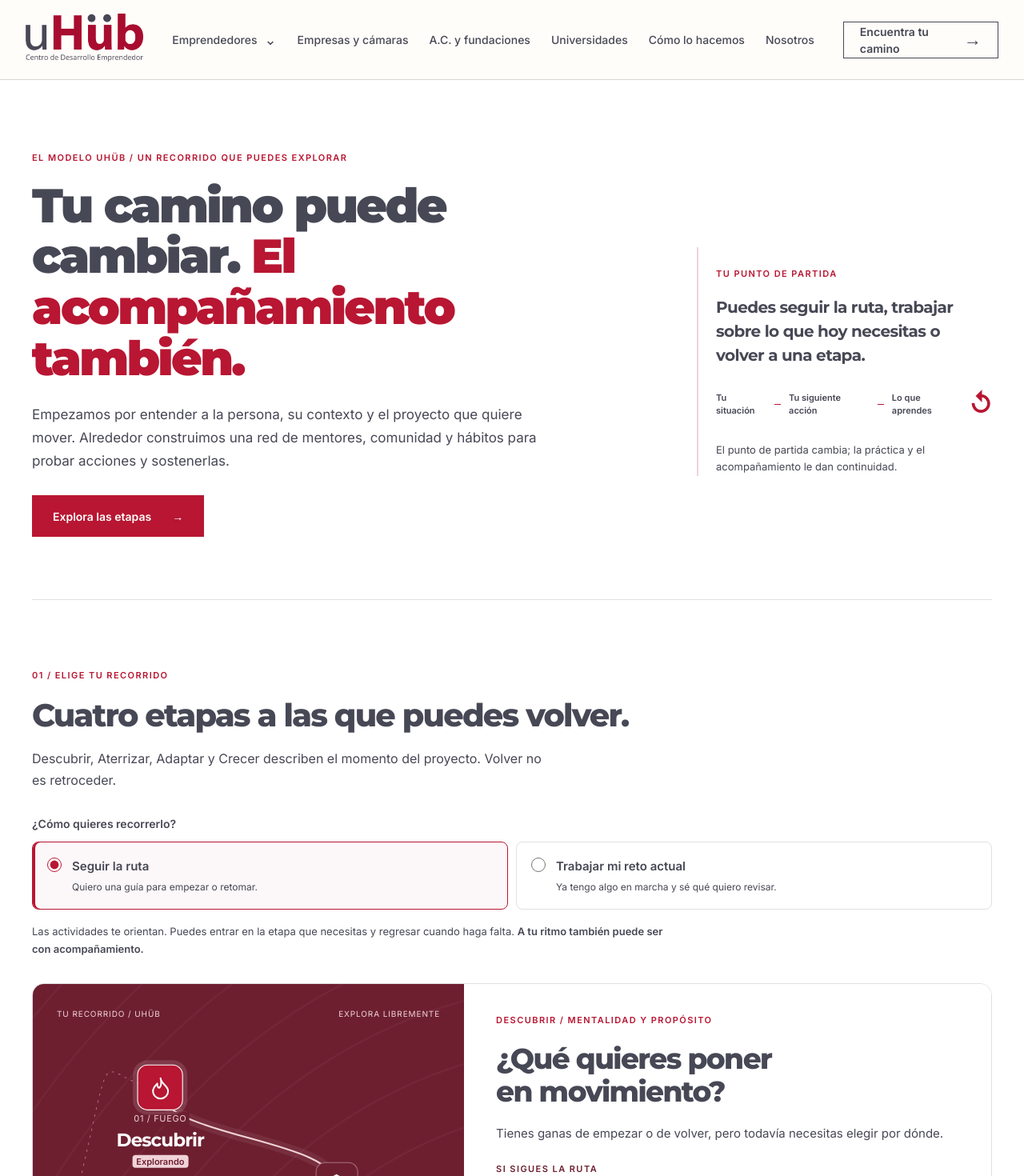
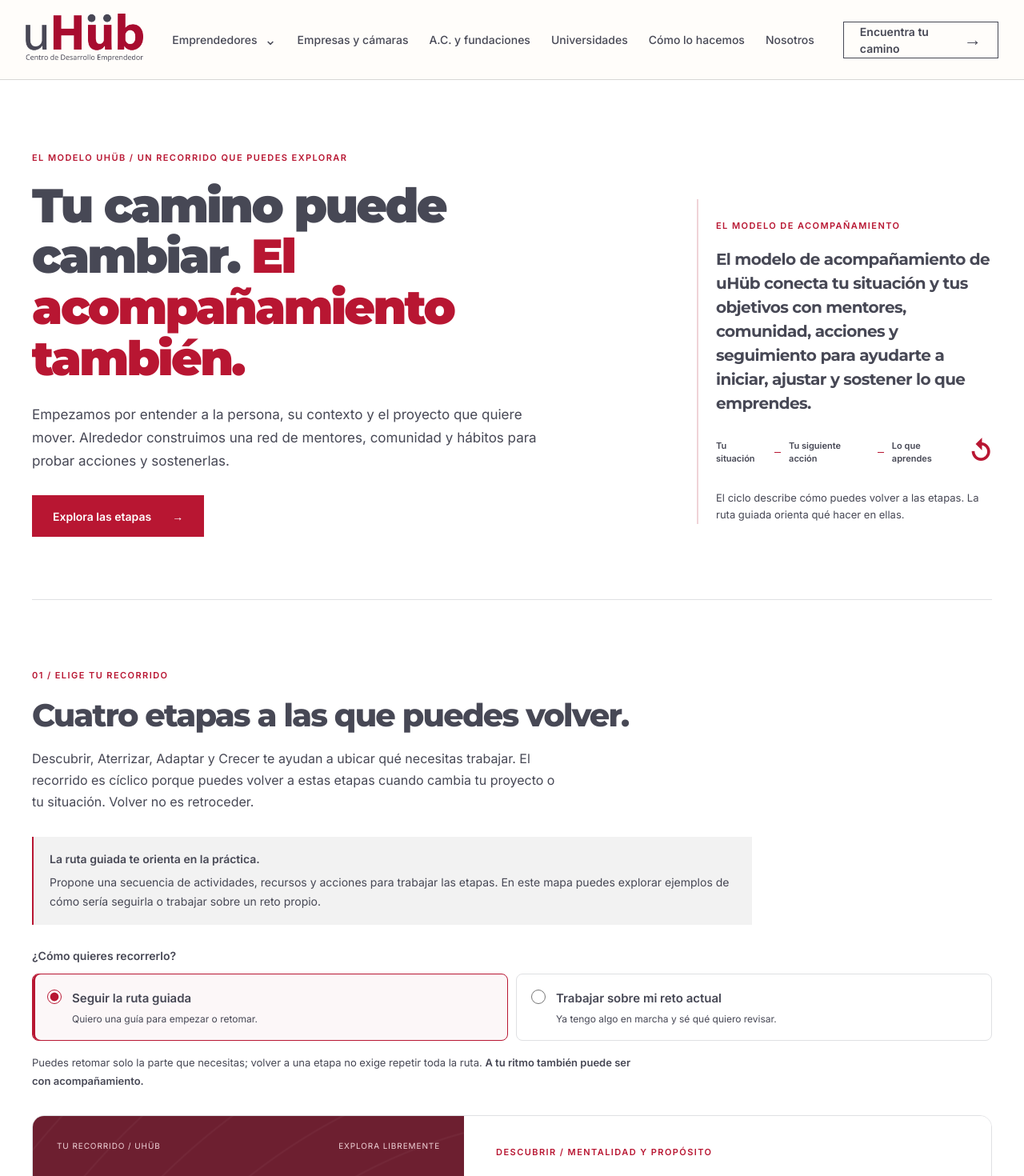
Before and after one commit to campillojesus-bot/uhub_mx_web, a Next.js app: page /como-lo-hacemos in a window 1280 px wide. Shown: the top 1470 px of the page at 80% size. Built offline with nearby package versions, Linux system fonts and the light colour scheme.

Commit message:
Distinguir modelo de acompañamiento, ciclo y ruta guiada

```diff
--- a/src/app/como-lo-hacemos/journey-explorer.tsx
+++ b/src/app/como-lo-hacemos/journey-explorer.tsx
@@ -27,16 +27,17 @@
   }
 
   return <section className="jr-section jr-explorer" id="etapas" aria-labelledby="journey-heading">
-    <div className="jr-section-heading"><p className="jr-eyebrow">01 / Elige tu recorrido</p><h2 id="journey-heading">Cuatro etapas a las que puedes volver.</h2><p>Descubrir, Aterrizar, Adaptar y Crecer describen el momento del proyecto. Volver no es retroceder.</p></div>
+    <div className="jr-section-heading"><p className="jr-eyebrow">01 / Elige tu recorrido</p><h2 id="journey-heading">Cuatro etapas a las que puedes volver.</h2><p>Descubrir, Aterrizar, Adaptar y Crecer te ayudan a ubicar qué necesitas trabajar. El recorrido es cíclico porque puedes volver a estas etapas cuando cambia tu proyecto o tu situación. Volver no es retroceder.</p></div>
+    <div className="jr-route-definition"><strong>La ruta guiada te orienta en la práctica.</strong><p>Propone una secuencia de actividades, recursos y acciones para trabajar las etapas. En este mapa puedes explorar ejemplos de cómo sería seguirla o trabajar sobre un reto propio.</p></div>
     <fieldset className="jr-mode-picker"><legend>¿Cómo quieres recorrerlo?</legend>
       <div className="jr-mode-options">{([
-        ["route", "Seguir la ruta", "Quiero una guía para empezar o retomar."],
-        ["challenge", "Trabajar mi reto actual", "Ya tengo algo en marcha y sé qué quiero revisar."],
+        ["route", "Seguir la ruta guiada", "Quiero una guía para empezar o retomar."],
+        ["challenge", "Trabajar sobre mi reto actual", "Ya tengo algo en marcha y sé qué quiero revisar."],
       ] as const).map(([value, title, detail]) => <label key={value} className={mode === value ? "is-active" : ""}>
         <input type="radio" name="journey-mode" value={value} checked={mode === value} onChange={() => { setMode(value); setOutcome(null); }} />
         <span><strong>{title}</strong><small>{detail}</small></span>
       </label>)}</div>
-      <p className="jr-mode-note">{mode === "route" ? "Las actividades te orientan. Puedes entrar en la etapa que necesitas y regresar cuando haga falta." : "Partes de un reto propio. Puedes apoyarte en la ruta para revisar una habilidad o retomar una práctica."} <strong>A tu ritmo también puede ser con acompañamiento.</strong></p>
+      <p className="jr-mode-note">{mode === "route" ? "Puedes retomar solo la parte que necesitas; volver a una etapa no exige repetir toda la ruta." : "Partes de un reto propio. Puedes apoyarte en la ruta guiada para revisar una habilidad o retomar una práctica."} <strong>A tu ritmo también puede ser con acompañamiento.</strong></p>
     </fieldset>
 
     <div className="jr-workspace">
@@ -61,7 +62,7 @@
         <div className="jr-panel-copy" key={`${active}-${mode}`}>
           <p className="jr-eyebrow">{stage.name} / {stage.capacity}</p>
           <h3>{stage.question}</h3><p className="jr-situation">{stage.situation}</p>
-          <div className="jr-stage-work"><span className="jr-label">{mode === "route" ? "Si sigues la ruta" : "Si trabajas tu reto"}</span><p>{stage[mode]}</p></div>
+          <div className="jr-stage-work"><span className="jr-label">{mode === "route" ? "Si sigues la ruta guiada" : "Si trabajas sobre tu reto actual"}</span><p>{stage[mode]}</p></div>
           <div className="jr-action-example"><span className="jr-label">Una acción posible</span><p>{mode === "route" ? stage.action : stage.ownAction}</p><div><span aria-hidden="true">↳</span><p><strong>Qué registrarías</strong>{stage.evidence}</p></div></div>
           <div className="jr-support-note"><span className="jr-label">Con acompañamiento</span><p>{stage.mentor}</p></div>
           <details className="jr-connection"><summary>¿Qué conexión podrías buscar? <span aria-hidden="true">+</span></summary><p>{stage.connection}</p><p>Prepara qué quieres preguntar, qué puedes aportar y cómo darás seguimiento.</p></details>
@@ -92,7 +93,7 @@
     setContext(next); tabs.current[next]?.focus();
   }
   return <section className="jr-section jr-accompaniment" id="acompanamiento" aria-labelledby="accompaniment-title">
-    <div className="jr-section-heading"><p className="jr-eyebrow">03 / Quién camina contigo</p><h2 id="accompaniment-title">Una estructura compartida.<br />Distintas formas de vivirla.</h2><p>El recorrido que eliges y el acompañamiento que recibes son dos decisiones distintas. Mira cómo se trabaja en cada contexto.</p></div>
+    <div className="jr-section-heading"><p className="jr-eyebrow">03 / Quién camina contigo</p><h2 id="accompaniment-title">Una estructura compartida.<br />Distintas formas de vivirla.</h2><p>Puedes dejar de necesitar la ruta guiada y seguir encontrando valor en el acompañamiento: revisar decisiones, sostener acciones y construir conexiones. Mira cómo se trabaja en cada contexto.</p></div>
     <div className="jr-context-tabs" role="tablist" aria-label="Contexto del acompañamiento">{contexts.map((title, i) => <button role="tab" id={`context-tab-${i}`} aria-selected={context === i} aria-controls="context-panel" tabIndex={context === i ? 0 : -1} ref={el => { tabs.current[i] = el; }} onKeyDown={navigate} onClick={() => setContext(i)} key={title}>{title}<span aria-hidden="true">→</span></button>)}</div>
     <div className="jr-context-panel" id="context-panel" role="tabpanel" aria-labelledby={`context-tab-${context}`} tabIndex={0}>
       <article className="jr-base-mentor">
--- a/src/app/como-lo-hacemos/journey.css
+++ b/src/app/como-lo-hacemos/journey.css
@@ -27,6 +27,9 @@
 .jr-section-heading > p:last-child { margin-top: 18px; max-width: 660px; }
 .jr-explorer { border-top: 1px solid var(--jr-line); }
 .jr-mode-picker { margin: 0 0 32px; padding: 0; border: 0; min-width: 0; }
+.jr-route-definition { max-width: 900px; margin-bottom: 28px; padding: 17px 20px; border-left: 2px solid var(--red-uhub); background: var(--gray-light); font-size: 14px; }
+.jr-route-definition strong { font-weight: 600; }
+.jr-route-definition p { margin-top: 7px; }
 .jr-mode-picker legend { padding: 0; margin-bottom: 12px; font-size: 14px; font-weight: 600; }
 .jr-mode-options { display: grid; gap: 10px; }
 .jr-mode-options label { display: flex; align-items: flex-start; gap: 13px; border: 1px solid var(--jr-line); border-radius: 8px; padding: 17px 18px; cursor: pointer; transition: border-color .2s, background .2s; }
--- a/src/app/como-lo-hacemos/page.tsx
+++ b/src/app/como-lo-hacemos/page.tsx
@@ -3,6 +3,7 @@
 import Link from "next/link";
 import { AccompanimentExplorer, JourneyExplorer } from "./journey-explorer";
 import "./journey.css";
+import { modelDefinition } from "../model-language";
 
 export const metadata = pageMetadata(
   "Cómo lo hacemos · Modelo uHüb",
@@ -22,7 +23,7 @@
   return <><SiteHeader /><main id="contenido" className="journey-page">
     <section className="jr-hero jr-section">
       <div><p className="jr-eyebrow">El Modelo uHüb / Un recorrido que puedes explorar</p><h1>Tu camino puede cambiar. <em>El acompañamiento también.</em></h1><p className="jr-hero-intro">Empezamos por entender a la persona, su contexto y el proyecto que quiere mover. Alrededor construimos una red de mentores, comunidad y hábitos para probar acciones y sostenerlas.</p><a className="button button-primary" href="#etapas">Explora las etapas <Arrow /></a></div>
-      <aside className="jr-hero-aside"><span className="jr-eyebrow">Tu punto de partida</span><p>Puedes seguir la ruta, trabajar sobre lo que hoy necesitas o volver a una etapa.</p><div className="jr-hero-thread" aria-hidden="true"><span>Tu situación</span><i /><span>Tu siguiente acción</span><i /><span>Lo que aprendes</span><b>↺</b></div><small>El punto de partida cambia; la práctica y el acompañamiento le dan continuidad.</small></aside>
+      <aside className="jr-hero-aside"><span className="jr-eyebrow">El modelo de acompañamiento</span><p>{modelDefinition}</p><div className="jr-hero-thread" aria-hidden="true"><span>Tu situación</span><i /><span>Tu siguiente acción</span><i /><span>Lo que aprendes</span><b>↺</b></div><small>El ciclo describe cómo puedes volver a las etapas. La ruta guiada orienta qué hacer en ellas.</small></aside>
     </section>
     <JourneyExplorer />
     <AccompanimentExplorer />
--- /dev/null
+++ b/src/app/model-language.ts
@@ -0,0 +1,2 @@
+// Definition approved by Rodrigo on October 4, 2026; shared by home and journey.
+export const modelDefinition = "El modelo de acompañamiento de uHüb conecta tu situación y tus objetivos con mentores, comunidad, acciones y seguimiento para ayudarte a iniciar, ajustar y sostener lo que emprendes.";
--- a/src/app/page.tsx
+++ b/src/app/page.tsx
@@ -4,6 +4,7 @@
 import type { Metadata } from "next";
 import { EditorialPhoto } from "./editorial-photos";
 import { NewsletterForm } from "./newsletter-form";
+import { modelDefinition } from "./model-language";
 
 const doors = [
   {
@@ -132,6 +133,8 @@
         <section className="root-model root-container root-section" id="modelo" aria-labelledby="model-title">
           <p className="root-eyebrow"><span>03 /</span> El Modelo uHüb</p>
           <h2 id="model-title">El centro eres tú.<br />{" "}<em>Alrededor, lo que necesitas para lograrlo.</em></h2>
+          <p className="model-definition">{modelDefinition}</p>
+          <p className="model-diagram-context">En este diagrama exploras una parte del modelo: tú, los apoyos que construyes y las instituciones que forman parte de tu entorno.</p>
           <ModelExplorer />
           <p className="model-principle">No vendemos contenido. Nos fijamos en cómo actúa la gente: qué sostiene, qué abandona y por qué.</p>
           <div className="model-human-note" id="mentores">
@@ -143,13 +146,14 @@
           <span id="ciclo" aria-hidden="true" />
           <p className="root-eyebrow"><span>04 /</span> Cómo lo hacemos</p>
           <h2 id="cycle-title">Un camino que recorres con práctica, acompañamiento y seguimiento.</h2>
+          <p className="cycle-context">Las etapas te ayudan a ubicar qué necesitas trabajar ahora. La rueda muestra cómo puedes volver a ellas; la ruta guiada propone actividades y acciones para recorrerlas.</p>
           <CycleWheel />
           <div className="practice-loop">
             <div className="practice-loop-heading"><p className="root-eyebrow">La práctica</p><h3>Prototipos, no ideas.</h3></div>
             <ol>{["Eliges un reto real", "Acuerdas tres acciones", "Lo revisas con alguien", "Dejas evidencia"].map((step,i)=><li key={step}><span>0{i+1}</span><strong>{step}</strong><span aria-hidden="true">{i===3?"↺":"→"}</span></li>)}</ol>
           </div>
           <EditorialPhoto slot="practice" />
-          <div className="practice-footer"><div><p>Mismo modelo, distintas formas: membresía, programas, talleres y acompañamiento dentro de instituciones.</p><p className="practice-preview-note">Explora una etapa, una acción posible y qué harías si te atoras. Puedes seguir la ruta o trabajar sobre tu reto actual.</p></div><a className="root-text-link" href="/como-lo-hacemos#etapas">Explora cómo sería tu recorrido <Arrow /></a></div>
+          <div className="practice-footer"><div><p>Mismo modelo, distintas formas: membresía, programas, talleres y acompañamiento dentro de instituciones.</p><p className="practice-preview-note">Explora una etapa, una acción posible y qué harías si te atoras. Puedes seguir la ruta guiada o trabajar sobre tu reto actual.</p></div><a className="root-text-link" href="/como-lo-hacemos#etapas">Explora cómo sería tu recorrido <Arrow /></a></div>
         </section>
         <section className="root-for root-section" id="para-quien" aria-labelledby="for-title"><div className="root-container">
           <p className="root-eyebrow"><span>05 /</span> Para quién</p><h2 id="for-title">Para ti, y para quienes necesitan que avances.</h2>
--- a/src/app/root-interactive.css
+++ b/src/app/root-interactive.css
@@ -155,3 +155,8 @@
 @media(prefers-reduced-motion:reduce) { .model-ecosystem-hint { animation:none!important; } }
 /* A concrete invitation to the interactive journey; approved October 3. */
 .root-v11 .practice-footer .practice-preview-note { margin-top: 12px; font-size: 14px; line-height: 1.7; }
+
+/* Clarify the whole model before exploring its individual representations. */
+.root-v11 .model-definition { max-width: 850px; margin: 28px 0 18px; font-size: clamp(17px, 1.65vw, 21px); line-height: 1.7; }
+.root-v11 .model-diagram-context { max-width: 760px; padding-left: 18px; border-left: 2px solid var(--pink-soft); font-size: 14px; line-height: 1.7; }
+.root-v11 .cycle-context { max-width: 780px; margin-top: 24px; font-size: 16px; line-height: 1.7; }
```
Also changed, not shown: 2 other files (tests, documents, lock files or other folders).
